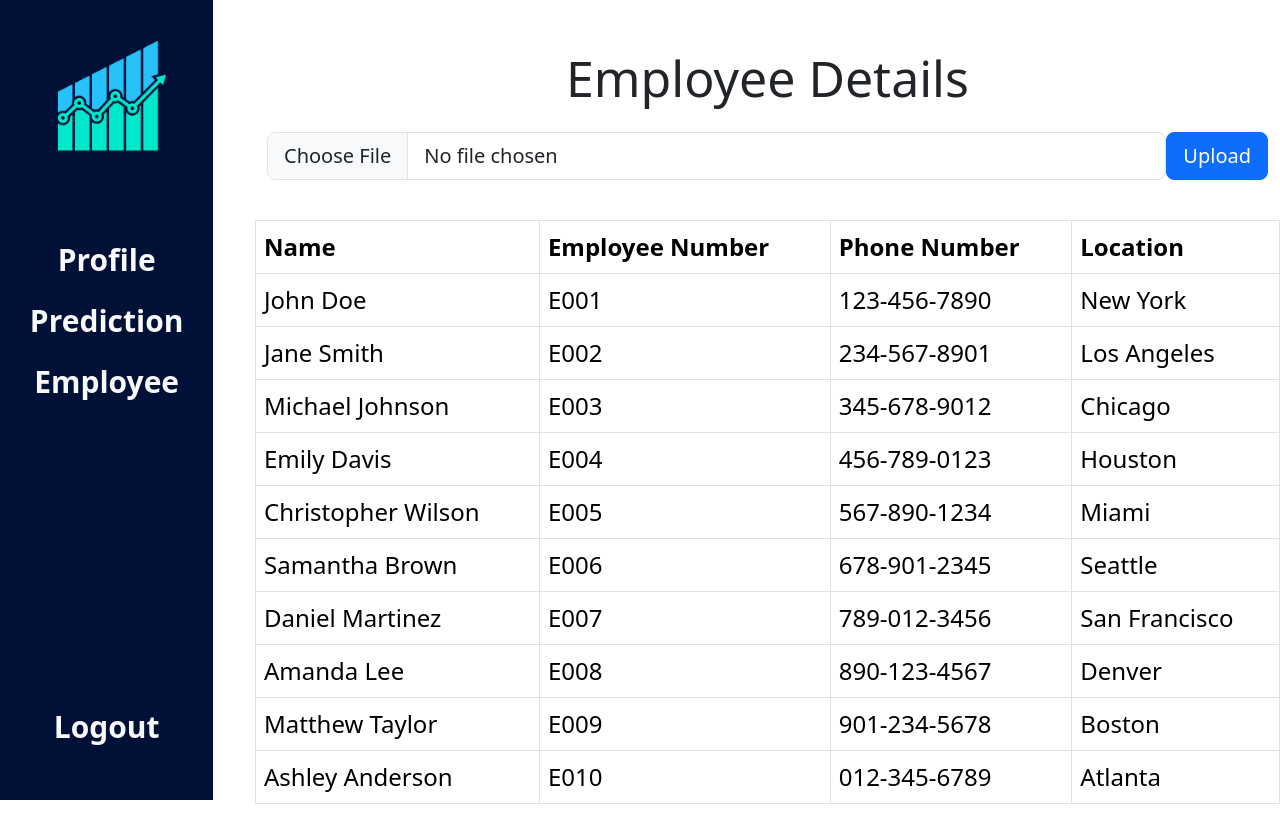
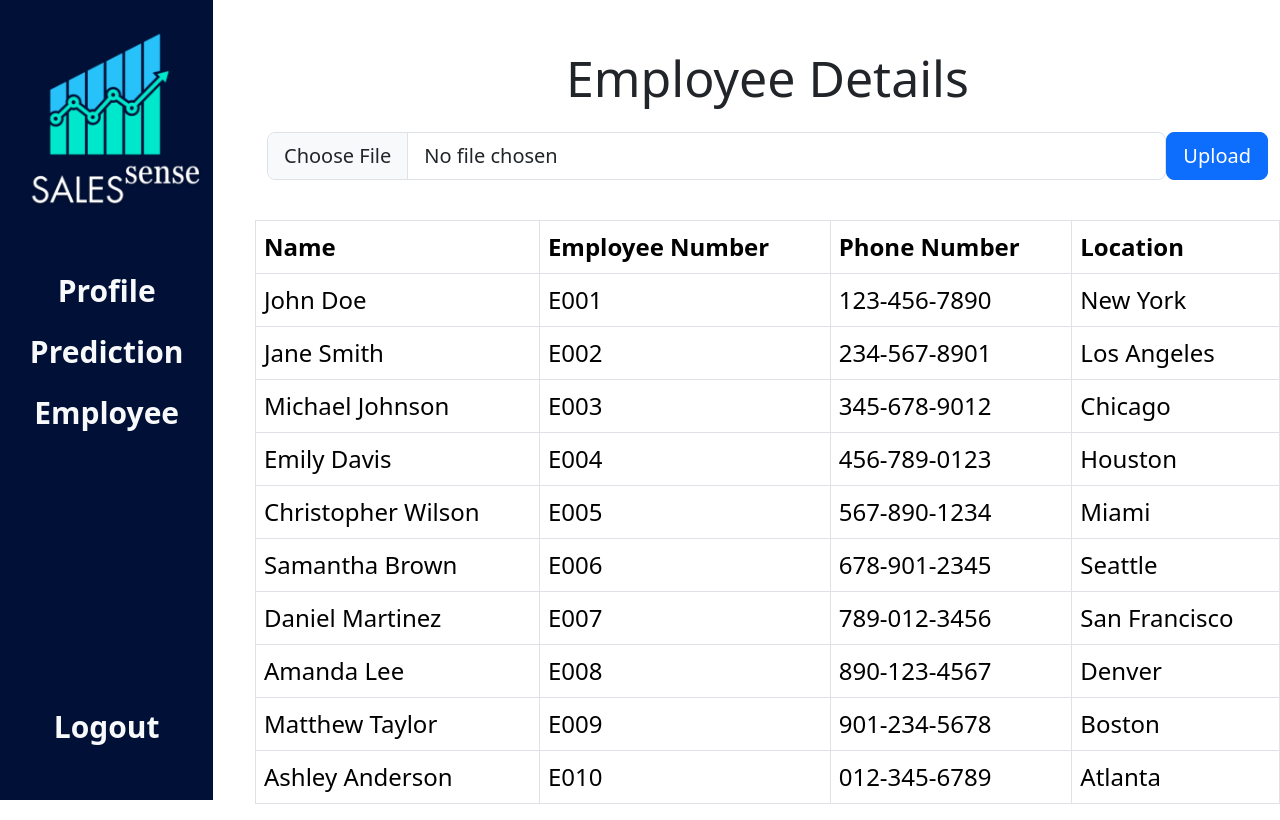
Before and after one commit to Sarahaha004/idtreact1, a React (Vite) app: page /employee in a window 1280 px wide. Built offline with nearby package versions, Linux system fonts and the light colour scheme; the HTML template or start-up script is replaced by a standard one.

Commit message:
added sales Sense

```diff
--- a/src/components/Navbar.jsx
+++ b/src/components/Navbar.jsx
@@ -25,13 +25,16 @@ function Navbar() {
       className="col-2 custom-navbar-color d-flex flex-column align-items-center justify-content-between"
       style={{ height: "100vh", position: "fixed", top: 0, left: 0 }}
     >
-      <div>
+      <div className="text-center">
+         {/* <h1 className="text-light mb-3" style={{ fontSize: "30px", fontWeight: "italic" }}>Sales Sense</h1> */}
         <img
           src="/images/saleslogo.png"
           alt="Logo"
           className="img-fluid mb-3"
           style={{ width: "100%", maxHeight: "270px", objectFit: "cover" }}
         />
+        <br />
+        <br />
         <ul className="nav flex-column text-center">
           <li className="nav-item">
             <Link to="/profile" className="nav-link text-light"  style={{ fontSize: "30px", fontWeight: "bold" }}>
```
Also changed, not shown: public/images/saleslogo.png, public/images/saleslogo1.png (added).
